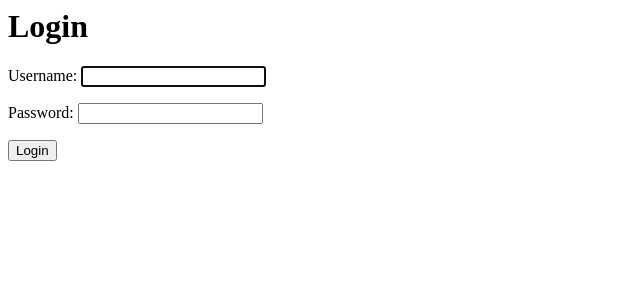
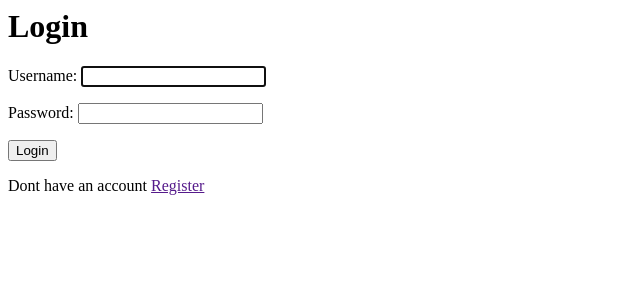
Before and after one commit to freboy1/To-do-Login-Registration, a Django app: page /login/ in a window 1280 px wide. Shown: the top 300 px of the page, without its empty margins (0-640 px from the left). Run offline with Django 4.2, Linux system fonts and the light colour scheme.

Commit message:
Add link to Register

```diff
--- a/base/templates/base/login.html
+++ b/base/templates/base/login.html
@@ -5,3 +5,5 @@
     {{ form.as_p }}
     <input type="submit" value="Login">
 </form>
+
+<p>Dont have an account <a href="">Register</a></p>
```
